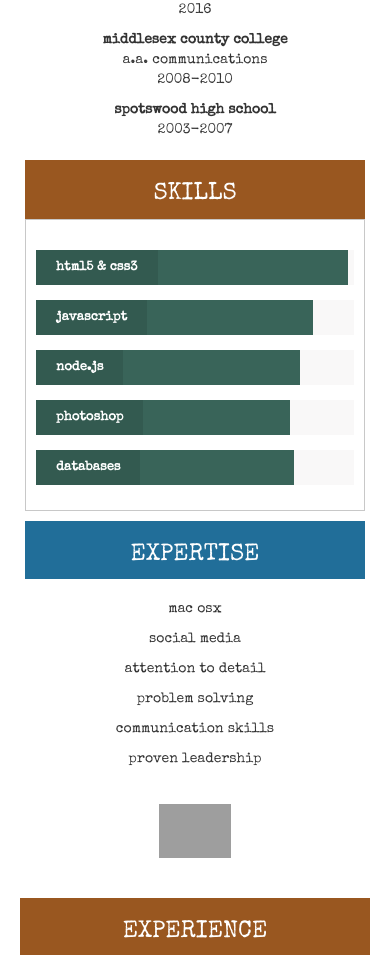
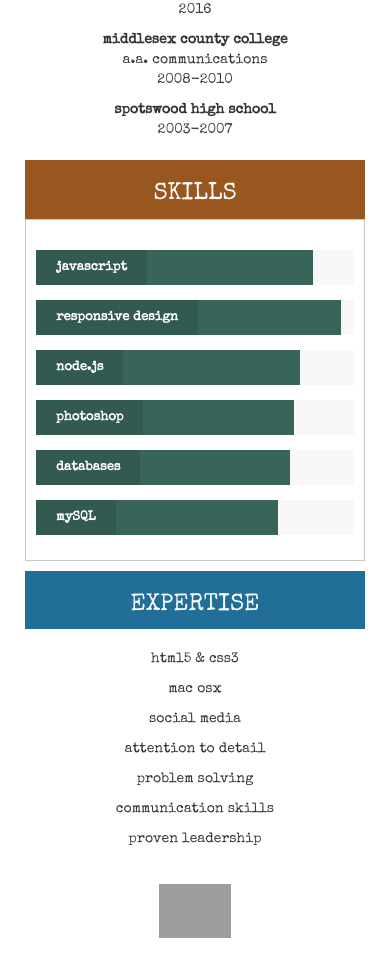
Before and after one commit to kjgum/kjgum, a PHP site: page /cv.html in a window 390 px wide. Shown: the part 1282-2237 px from the top of the page. Run offline with PHP 8.4, Linux system fonts and the light colour scheme; grey boxes are pictures that could not be loaded.

Commit message:
responsive

```diff
--- a/css/style.css
+++ b/css/style.css
@@ -123,6 +123,10 @@ a {
 
     .intro-divider {
         width: 100%;
+    }
+
+    .portPic {
+      padding: 5px;
     }
 }
 
--- a/cv.html
+++ b/cv.html
@@ -128,13 +128,13 @@
                 </div>
                 <div class="skillChart text-center box">
                     <br>
-                    <div class="skillbar clearfix " data-percent="98%">
-                        <div class="skillbar-title" style="background: #396459;"><span>html5 & css3</span></div>
+                    <div class="skillbar clearfix " data-percent="87%">
+                        <div class="skillbar-title" style="background: #396459;"><span>javascript</span></div>
                         <div class="skillbar-bar" style="background: #396459;"></div>
                         <!-- <div class="skill-bar-percent"></div> -->
                     </div>
-                    <div class="skillbar clearfix " data-percent="87%">
-                        <div class="skillbar-title" style="background: #396459;"><span>javascript</span></div>
+                    <div class="skillbar clearfix " data-percent="96%">
+                        <div class="skillbar-title" style="background: #396459;"><span>responsive design</span></div>
                         <div class="skillbar-bar" style="background: #396459;"></div>
                         <!-- <div class="skill-bar-percent"></div> -->
                     </div>
@@ -143,13 +143,18 @@
                         <div class="skillbar-bar" style="background: #396459;"></div>
                         <!-- <div class="skill-bar-percent"></div> -->
                     </div>
-                    <div class="skillbar clearfix " data-percent="80%">
+                    <div class="skillbar clearfix " data-percent="81%">
                         <div class="skillbar-title" style="background: #396459;"><span>photoshop</span></div>
                         <div class="skillbar-bar" style="background: #396459;"></div>
                         <!-- <div class="skill-bar-percent"></div> -->
                     </div>
-                    <div class="skillbar clearfix " data-percent="81%">
+                    <div class="skillbar clearfix " data-percent="80%">
                         <div class="skillbar-title" style="background: #396459;"><span>databases</span></div>
+                        <div class="skillbar-bar" style="background: #396459;"></div>
+                        <!-- <div class="skill-bar-percent"></div> -->
+                    </div>
+                    <div class="skillbar clearfix " data-percent="76%">
+                        <div class="skillbar-title" style="background: #396459;"><span>mySQL</span></div>
                         <div class="skillbar-bar" style="background: #396459;"></div>
                         <!-- <div class="skill-bar-percent"></div> -->
                     </div>
@@ -162,6 +167,7 @@
                 </div>
                 <div class="text-center">
                     <br>
+                    <p>html5 & css3</p>
                     <p>mac osx</p>
                     <p>social media</p>
                     <p>attention to detail</p>
@@ -383,7 +389,7 @@
             </div>
         </div>
         <footer class="row footer text-center">
-           <a href="https://www.kristingumbert.com" target="_blank"> kristin j. gumbert </a>| 2016
+            <a href="https://www.kristingumbert.com" target="_blank"> kristin j. gumbert </a>| 2016
         </footer>
         <!-- wrapper -->
         <script src="https://ajax.googleapis.com/ajax/libs/jquery/2.2.3/jquery.min.js"></script>
```
